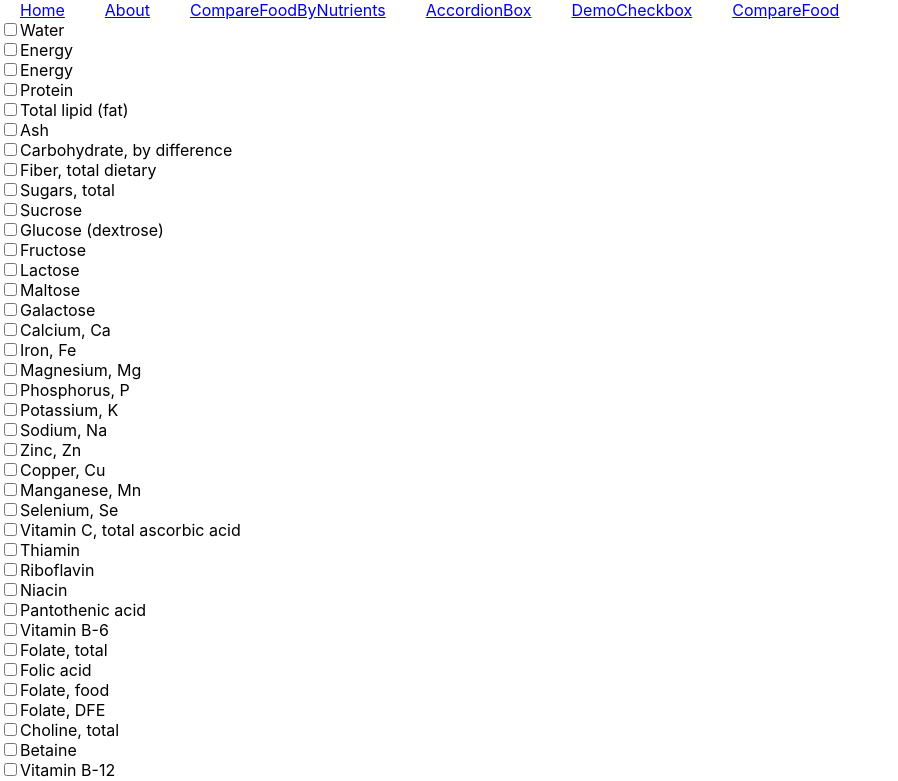
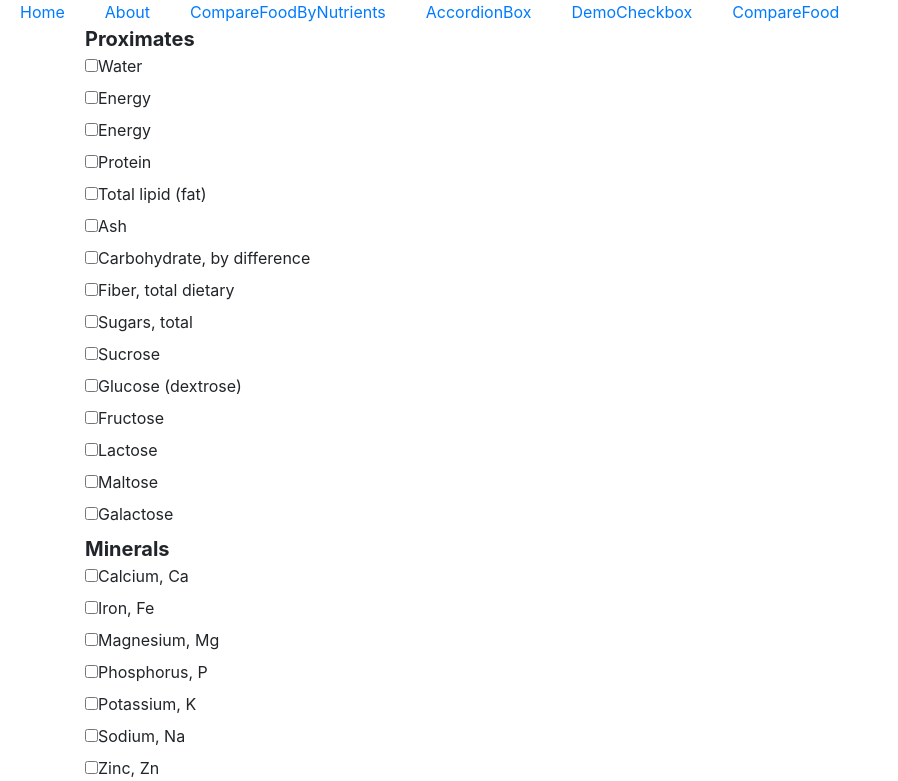
Before and after one commit to jagadish594/MWYE, a React (Create React App) app in the folder mwye_v3/: page /CompareFood in a window 1280 px wide. Shown: the top 781 px of the page, without its empty margins (0-898 px from the left). Built offline with nearby package versions, Linux system fonts and the light colour scheme.

Commit message:
updated with NutriGroup which are present as subtitiles for nutrigroups

```diff
--- a/mwye_v3/package.json
+++ b/mwye_v3/package.json
@@ -3,12 +3,14 @@
   "version": "0.1.0",
   "private": true,
   "dependencies": {
+    "bootstrap": "^4.2.1",
     "prop-types": "^15.6.2",
     "react": "^16.7.0",
     "react-dom": "^16.7.0",
     "react-router-dom": "^4.3.1",
     "react-scripts": "^2.1.3",
-    "react-table": "^6.8.6"
+    "react-table": "^6.8.6",
+    "reactstrap": "^7.0.2"
   },
   "scripts": {
     "start": "react-scripts start",
--- a/mwye_v3/src/components/Checkbox.js
+++ b/mwye_v3/src/components/Checkbox.js
@@ -21,9 +21,12 @@ class Checkbox extends Component {
   render() {
     const { label } = this.props;
     const { isChecked } = this.state;
+    var styleCheckBox = {
+        fontSize: 16
+    }
 
     return (
-      <div className="checkbox">
+      <div className="checkbox" style = {styleCheckBox}>
         <label>
           <input
             type="checkbox"
--- a/mwye_v3/src/components/CompareFood.js
+++ b/mwye_v3/src/components/CompareFood.js
@@ -1,3 +1,4 @@
+import 'bootstrap/dist/css/bootstrap.css';
 import React, { Component } from 'react';
 import Checkbox from './Checkbox';
 import ReactTable from 'react-table';
@@ -12,6 +13,12 @@ for(let item in basicNutrients){
     'nutrient_group': basicNutrients[item].nutrient_group,
     'isCheckBoxChecked': false
   }
+}
+
+const styleNutriGroup = {
+    fontSize: 20,
+    fontWeight: 'bold',
+    width: "15%"
 }
 
 class CompareFood extends Component {
@@ -64,6 +71,7 @@ class CompareFood extends Component {
 
     componentWillMount = () => {
       this.selectedCheckboxes = new Set();
+      this.prevNutriGroup = "";
     }
 
     componentDidUpdate(prevProps, prevState, props){
@@ -87,17 +95,41 @@ class CompareFood extends Component {
       }
     }
 
+    getNutriGroup(label){
+        if(this.prevNutriGroup !== label.nutrient_group){
+            this.prevNutriGroup = label.nutrient_group;
+            return label.nutrient_group;
+        }
+    }
+
+
+    createCheckbox = label =>(
+        <div>
+            <div style = {styleNutriGroup}>
+                {this.getNutriGroup(label)}
+            </div>
+            <Checkbox
+                label={label.nutrient_name}
+                handleCheckboxChange={this.toggleCheckbox}
+                key={label.nutrient_id}
+            />
+        </div>
+    );
+
+    createCheckboxes = () => (
+      basicNutrientsBox.map(this.createCheckbox)
+    )
+
+
     handleFormSubmit = formSubmitEvent => {
         formSubmitEvent.preventDefault();
         const selectedNutriList = new Set();
         for (const checkbox of this.selectedCheckboxes) {
             console.log(checkbox, 'is selected.');
             let nutrientInfo = basicNutrients.filter(nutrient => nutrient.nutrient_name === checkbox);
-            //console.log("NutrientInfo: ", nutrientInfo[0].nutrient_id);
             selectedNutriList.add(nutrientInfo[0].nutrient_id);
 
         }
-        console.log(selectedNutriList);
         let urlTemp = "";
         for(let item of selectedNutriList){
             urlTemp = urlTemp+'&nutrients='+item;
@@ -108,9 +140,9 @@ class CompareFood extends Component {
         let tempColumns = this.state.initialColumns;
         const arrSelectedNutriList = Array.from(selectedNutriList);
         if(selectedNutriList.size > 0){
-            for(let i=tempColumns.length-1; i===4;i--){
-                tempColumns.pop();
-            }
+            // for(let i=tempColumns.length-1; i===4;i--){
+            //     tempColumns.pop();
+            // }
             if(tempColumns.length > 4){
                 let colLength = tempColumns.length;
                 while(colLength >=5){
@@ -131,10 +163,9 @@ class CompareFood extends Component {
         }
         //If no nutrients selected
         if(selectedNutriList.size === 0){
-            for(let i=tempColumns.length-1; i===4;i--){
-                tempColumns.pop();
-            }
-
+            // for(let i=tempColumns.length-1; i===4;i--){
+            //     tempColumns.pop();
+            // }
             if(tempColumns.length-1 > 4){
                 let colLength = tempColumns.length;
                 while(colLength >=5){
@@ -152,7 +183,6 @@ class CompareFood extends Component {
         }
         //If nutrients selected
         else{
-            console.log(url1);
             this.setState({
                 url: url1,
                 selectedNutrients: selectedNutriList,
@@ -162,17 +192,6 @@ class CompareFood extends Component {
 
     }
 
-    createCheckbox = label => (
-      <Checkbox
-        label={label.nutrient_name}
-        handleCheckboxChange={this.toggleCheckbox}
-        key={label.nutrient_id}
-      />
-    )
-
-    createCheckboxes = () => (
-      basicNutrientsBox.map(this.createCheckbox)
-    )
 
     render() {
       return (
```
Also changed, not shown: 1 other file (tests, documents, lock files or other folders).
